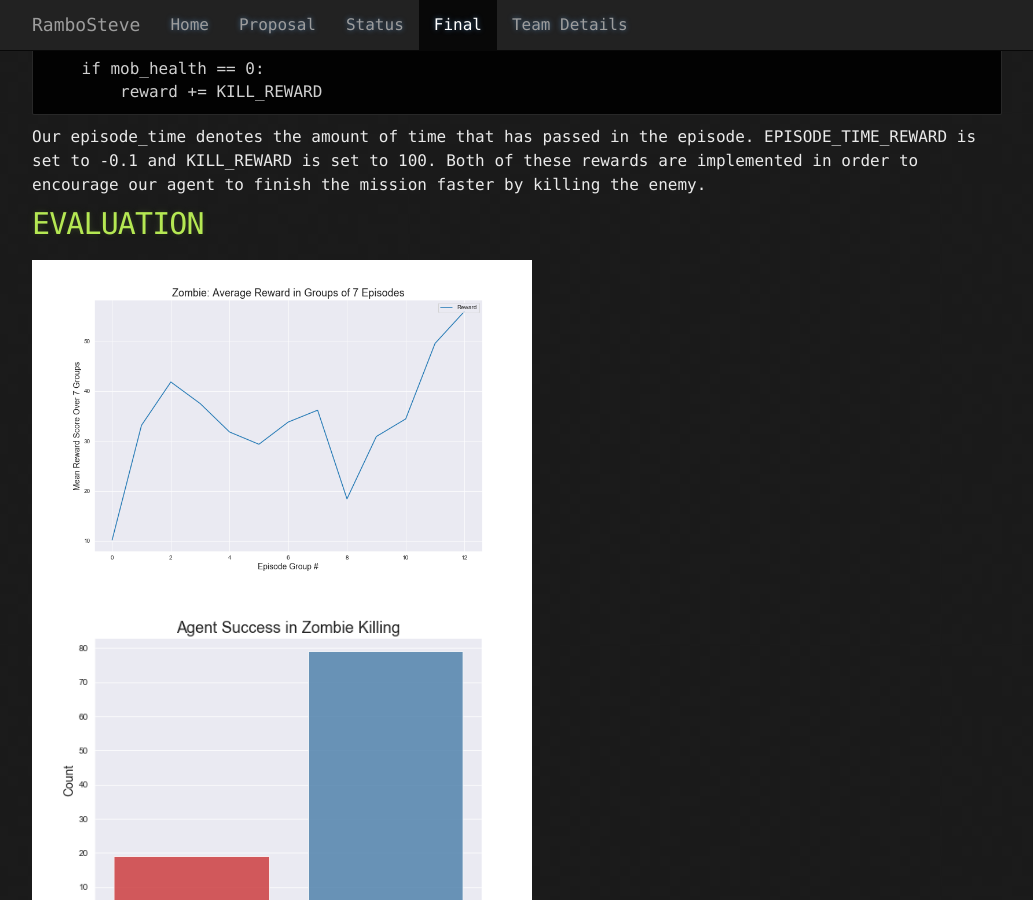
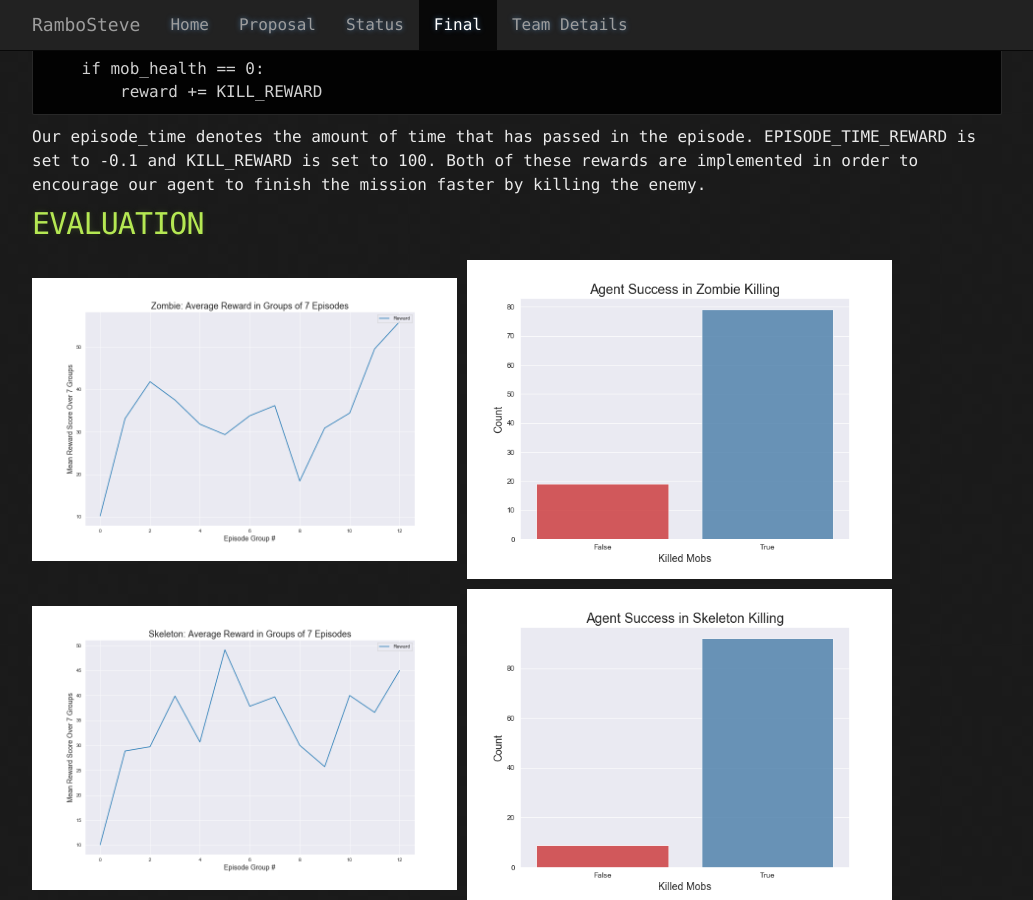
Before and after one commit to rlee97/RamboSteve, a Jekyll site: the page built from docs/final.md, in a window 1280 px wide and 900 px high, scrolled down 3611 px. Shown: the whole window, without its empty margins (123-1156 px from the left). Built offline with Jekyll 4.4.1, drawn with Linux system fonts in a browser that asks for light colours; formulas are drawn with MathJax 3.

Commit message:
Additional resizing and added other mob graphs

```diff
--- a/docs/final.md
+++ b/docs/final.md
@@ -88,25 +88,16 @@
 
 ## EVALUATION
 
-<img src='graphs/Zombie_average_rewards.png' alt='drawing' width='500'/>   <img src='graphs/Zombie_killed_mob.png' alt='drawing' width='500'/>
+<img src='graphs/Zombie_average_rewards.png' alt='drawing' width='425'/>   <img src='graphs/Zombie_killed_mob.png' alt='drawing' width='425'/>
 
-<img src='graphs/Zombie_average_rewards.png' alt='drawing' width='500'/>   <img src='graphs/Zombie_killed_mob.png' alt='drawing' width='500'/>
+<img src='graphs/Skeleton_average_rewards.png' alt='drawing' width='425'/>   <img src='graphs/Skeleton_killed_mob.png' alt='drawing' width='425'/>
 
-<img src='graphs/Zombie_average_rewards.png' alt='drawing' width='500'/>   <img src='graphs/Zombie_killed_mob.png' alt='drawing' width='500'/>
+<img src='graphs/Blaze_average_rewards.png' alt='drawing' width='425'/>   <img src='graphs/Blaze_killed_mob.png' alt='drawing' width='425'/>
 
-<img src='graphs/Zombie_average_rewards.png' alt='drawing' width='500'/>   <img src='graphs/Zombie_killed_mob.png' alt='drawing' width='500'/>
+<img src='graphs/Ghast_average_rewards.png' alt='drawing' width='425'/>   <img src='graphs/Ghast_killed_mob.png' alt='drawing' width='425'/>
 
-<img src='graphs/Zombie_average_rewards.png' alt='drawing' width='500'/>   <img src='graphs/Zombie_killed_mob.png' alt='drawing' width='500'/>
+<img src='graphs/Witch_average_rewards.png' alt='drawing' width='425'/>   <img src='graphs/Witch_killed_mob.png' alt='drawing' width='425'/>
 
-![text]() ![text](graphs/Zombie_killed_mob.png)
-
-![text](graphs/Skeleton_average_rewards.png) ![text](graphs/Skeleton_killed_mob.png)
-
-![text](graphs/Blaze_average_rewards.png) ![text](graphs/Blaze_killed_mob.png)
-
-![text](graphs/Ghast_average_rewards.png) ![text](graphs/Ghast_killed_mob.png)
-
-![text](graphs/Witch_average_rewards.png) ![text](graphs/Witch_killed_mob.png)
 
 - Baseline randomly choosing
 - Learning with our agent with hyperparameters
```
